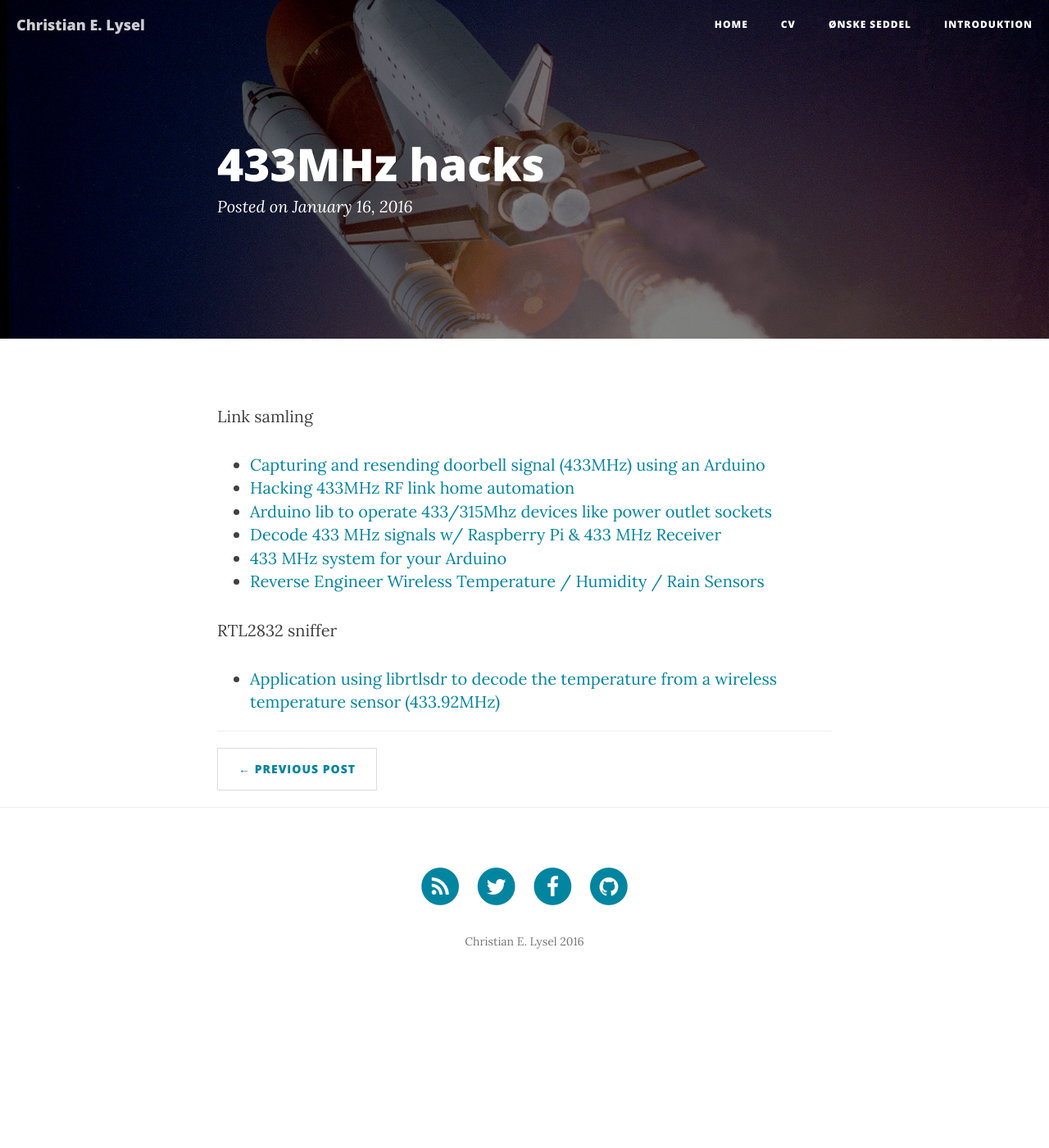
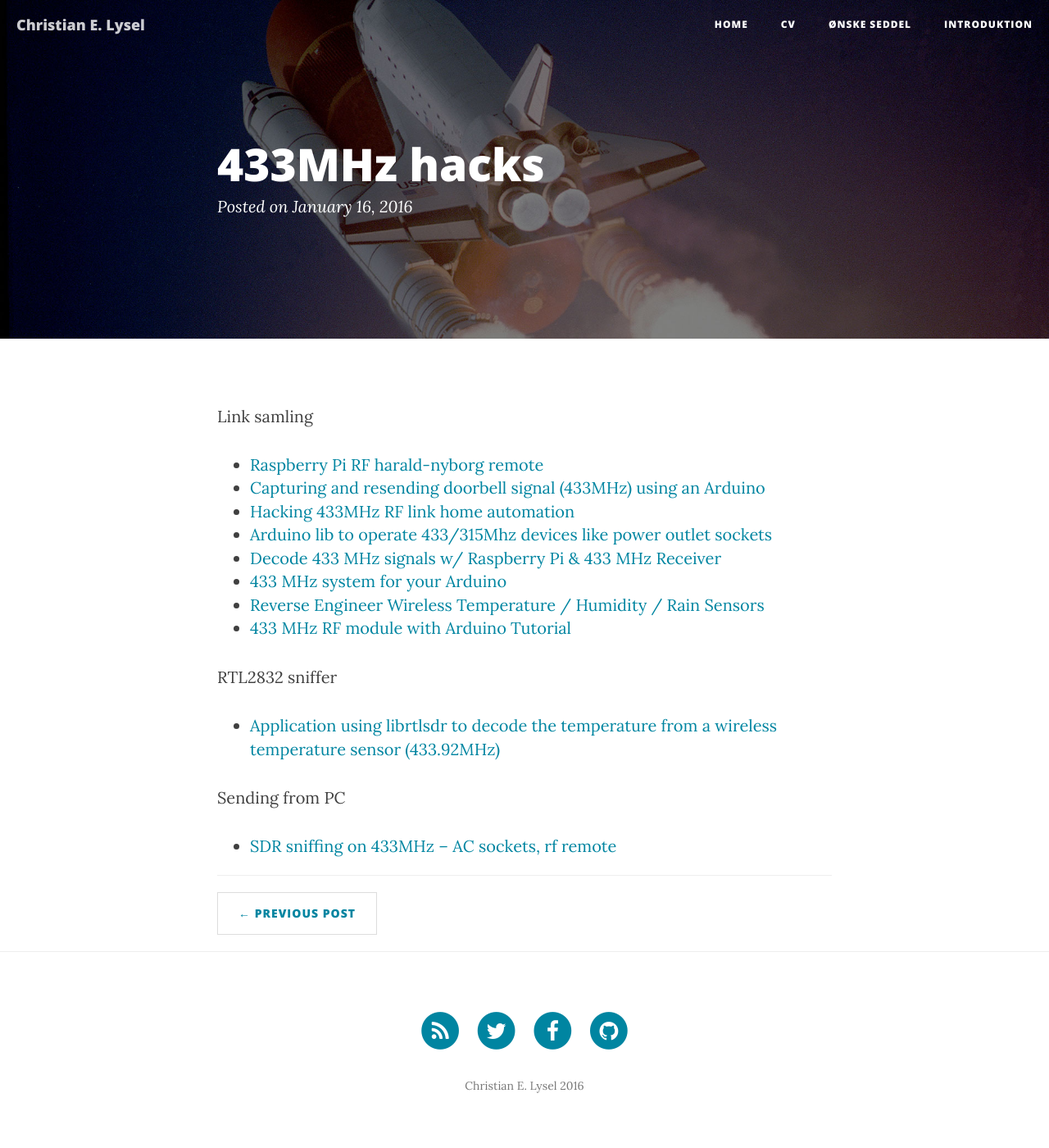
Before and after one commit to clysel/christian.lysel.net, a Jekyll site: the page built from _posts/2016-01-16-433MHz.markdown, in a window 1280 px wide. Shown: the whole page at 82% size. Built offline with Jekyll 4.4.1, drawn with Linux system fonts in a browser that asks for light colours; nearby versions of some CDN libraries; before the commit the page ends 1224 px from its top, so only the background shows below that.

Commit message:
Update 2016-01-16-433MHz.markdown

```diff
--- a/_posts/2016-01-16-433MHz.markdown
+++ b/_posts/2016-01-16-433MHz.markdown
@@ -6,14 +6,20 @@ title: 433MHz hacks
 
 Link samling
 
+ * [Raspberry Pi RF harald-nyborg remote](http://npham.dk/?p=34)
  * [Capturing and resending doorbell signal (433MHz) using an Arduino](http://theforce.dk/rf/)
  * [Hacking 433MHz RF link home automation](http://fedmow349.blogspot.dk/2013/05/hacking-433mhz-rf-link-home-automation.html)
  * [Arduino lib to operate 433/315Mhz devices like power outlet sockets](https://github.com/sui77/rc-switch)
  * [Decode 433 MHz signals w/ Raspberry Pi & 433 MHz Receiver](http://www.princetronics.com/how-to-read-433-mhz-codes-w-raspberry-pi-433-mhz-receiver/)
  * [433 MHz system for your Arduino](https://arduinodiy.wordpress.com/2014/08/12/433-mhz-system-for-your-arduino/)
  * [Reverse Engineer Wireless Temperature / Humidity / Rain Sensors](http://rayshobby.net/reverse-engineer-wireless-temperature-humidity-rain-sensors-part-1/)
+ * [433 MHz RF module with Arduino Tutorial](http://arduinobasics.blogspot.com.au/2014/06/433-mhz-rf-module-with-arduino-tutorial.html)
 
 RTL2832 sniffer
 
  * [Application using librtlsdr to decode the temperature from a wireless temperature sensor (433.92MHz)
 ](https://github.com/merbanan/rtl_433)
+
+Sending from PC
+
+ * [SDR sniffing on 433MHz – AC sockets, rf remote](http://blog.luftek.si/2014/04/software-defined-radio-sniffing.html)
```
